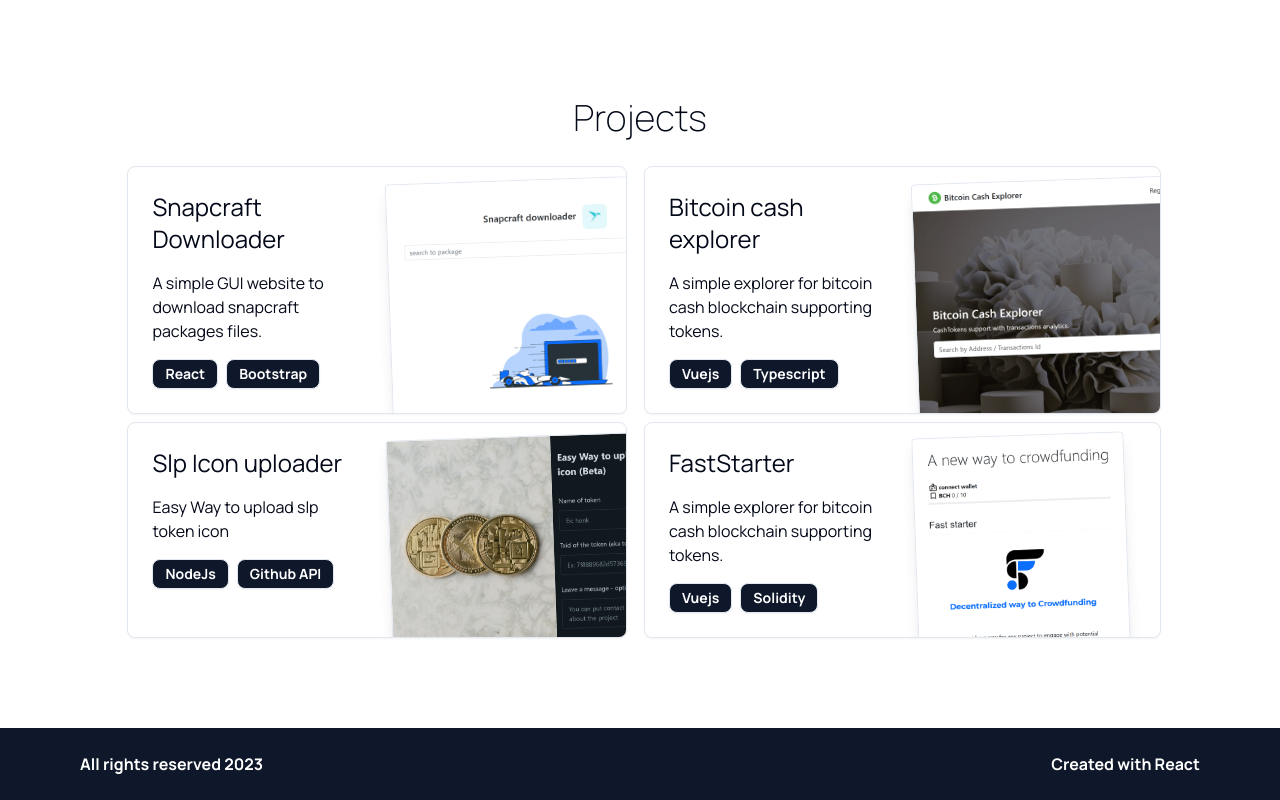
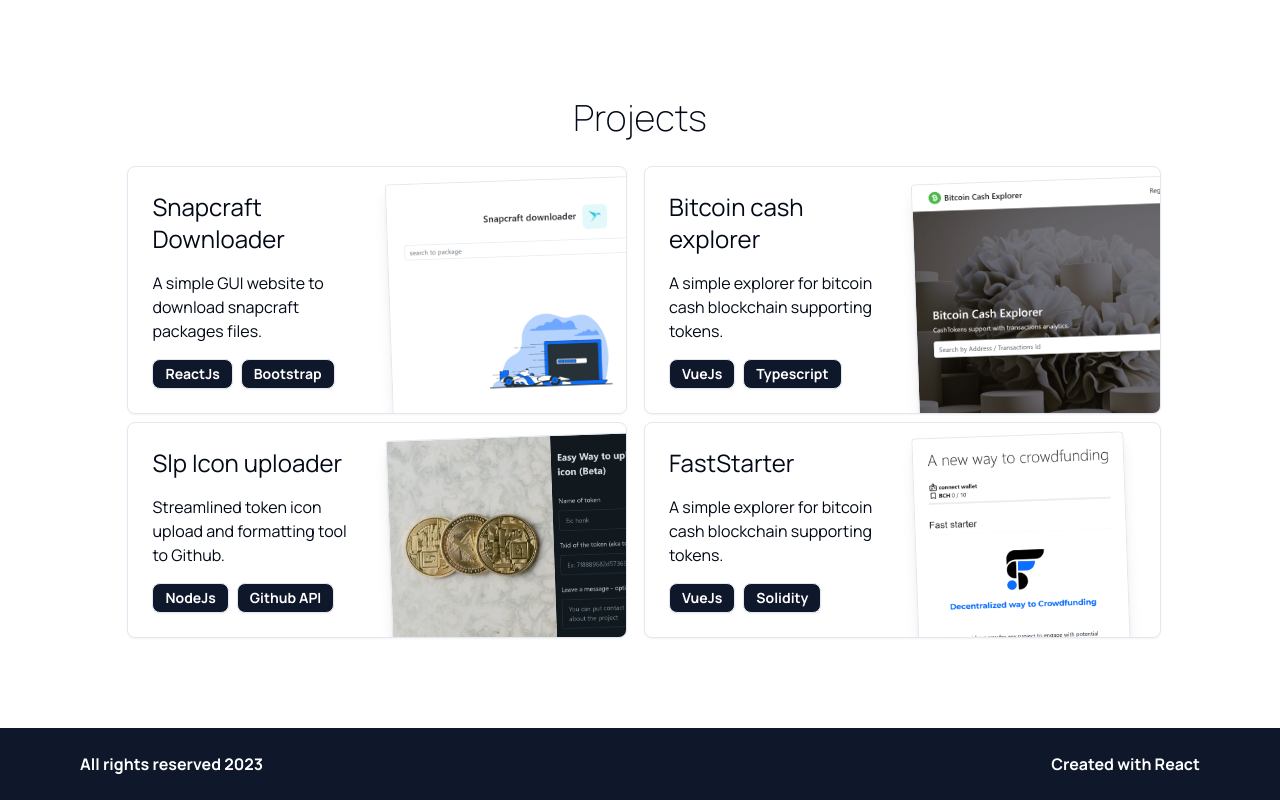
Before and after one commit to salemkode/My-website, a Next.js app: page / in a window 1280 px wide. Shown: the part 1512-2312 px from the top of the page. Built offline with nearby package versions, Linux system fonts and the light colour scheme; a web font is replaced by a local one.

Commit message:
Change tags names

```diff
--- a/src/app/components/section/ProjectSection.tsx
+++ b/src/app/components/section/ProjectSection.tsx
@@ -15,7 +15,7 @@
       description: "A simple GUI website to download snapcraft packages files.",
       image: SnapCraftImage,
       link: "https://snap.salemkode.com/",
-      tags: ["React", "Bootstrap"],
+      tags: ["ReactJs", "Bootstrap"],
     },
     {
       title: "Bitcoin cash explorer",
@@ -23,11 +23,12 @@
         "A simple explorer for bitcoin cash blockchain supporting tokens.",
       image: ExplorerImage,
       link: "https://explorer.salemkode.com/",
-      tags: ["Vuejs", "Typescript"],
+      tags: ["VueJs", "Typescript"],
     },
     {
       title: "Slp Icon uploader",
-      description: "Easy Way to upload slp token icon",
+      description:
+        "Streamlined token icon upload and formatting tool to Github.",
       image: SlpUploaderImage,
       link: "https://slp-icons.salemkode.com/",
       tags: ["NodeJs", "Github API"],
@@ -38,7 +39,7 @@
         "A simple explorer for bitcoin cash blockchain supporting tokens.",
       image: FastStarterImage,
       link: "https://faststarter.salemkode.com/",
-      tags: ["Vuejs", "Solidity"],
+      tags: ["VueJs", "Solidity"],
     },
   ]);
   return (
```
